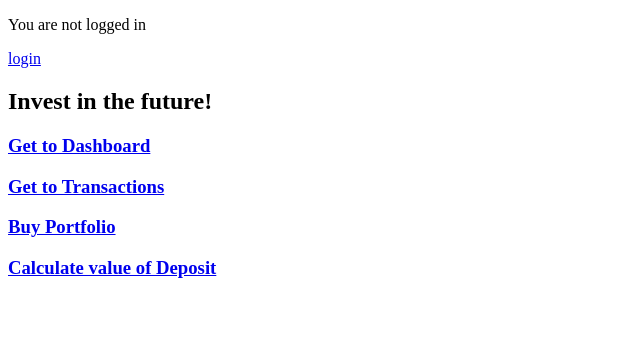
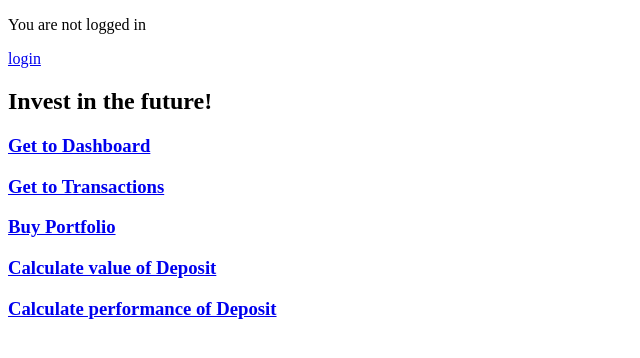
Before and after one commit to tomerror1/sagefund, a Django app: page /app/calculate_value_of_deposit in a window 1280 px wide. Shown: the top 358 px of the page, without its empty margins (0-640 px from the left). Run offline with Django 3.2, Linux system fonts and the light colour scheme; data that the repository does not hold is empty.

Commit message:
creating function to calculate performance of dep.

```diff
--- a/sagefund/app/urls.py
+++ b/sagefund/app/urls.py
@@ -7,4 +7,5 @@ urlpatterns = [
     url('transactions', views.transaction_list),
     url('portfolio_buy', views.portfolio_buy),
     url('calculate_value_of_deposit', views.calculate_value_of_deposit),
+    url('calculate_performance_of_deposit', views.calculate_performance_of_deposit),
 ]
--- a/sagefund/app/views.py
+++ b/sagefund/app/views.py
@@ -1,6 +1,16 @@
 from django.shortcuts import render
+import datetime
 
-from .models import Deposit, Asset, Deposit_Securities, Transaction, Portfolio, Portfolio_securities
+from .models import (
+    Deposit,
+    Asset,
+    Deposit_Securities,
+    Transaction,
+    Portfolio,
+    Portfolio_securities,
+    Deposit_history,
+)
+
 
 # Create your views here.
 
@@ -13,6 +23,16 @@ def calculate_value_of_deposit(request):
     for asset in deposit:
         value_of_deposit += asset.shares * asset.asset.current_price
     print(value_of_deposit)
+    return render(request, 'home.html')
+
+def calculate_performance_of_deposit(request):
+    date_of_comparison = datetime.date(2019, 1, 1)
+    deposit_value_historic = Deposit_history.objects.filter(date=date_of_comparison).get().value_of_deposit
+    date_current = datetime.date(2019, 11, 23)
+    deposit_value_current = Deposit_history.objects.filter(date=date_current).get().value_of_deposit
+    deposit_performance_value = deposit_value_current - deposit_value_historic
+    deposit_performance_percentage = (deposit_value_current-deposit_value_historic)/deposit_value_historic
+    print(f'KPIs: Performance in EUR{deposit_performance_value}, {round(deposit_performance_percentage, 2)} in %')
     return render(request, 'home.html')
 
 def transaction_list(request):
--- a/sagefund/templates/home.html
+++ b/sagefund/templates/home.html
@@ -19,4 +19,6 @@
 
 <h3><a href="/app/calculate_value_of_deposit">Calculate value of Deposit </a></h3>
 
+<h3><a href="/app/calculate_performance_of_deposit">Calculate performance of Deposit </a></h3>
+
 {% endblock %}
```
